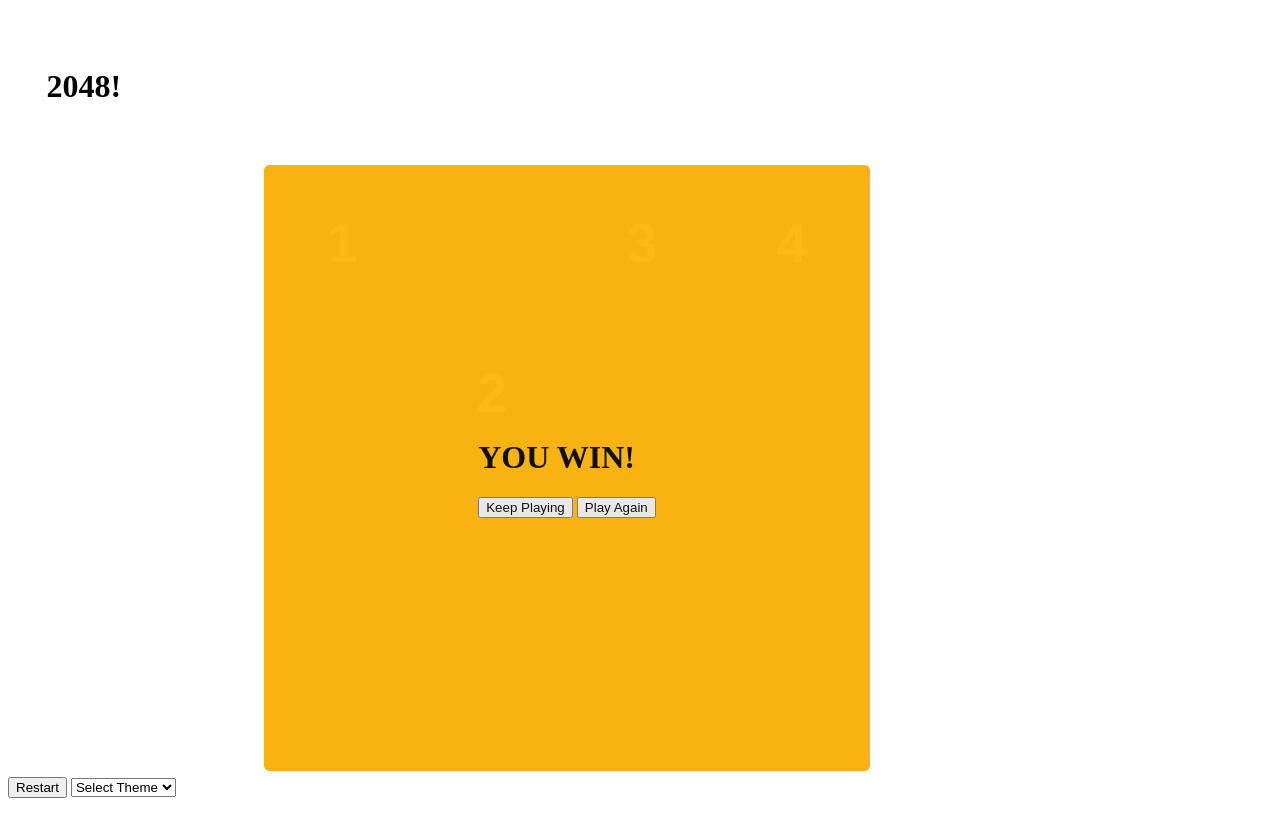
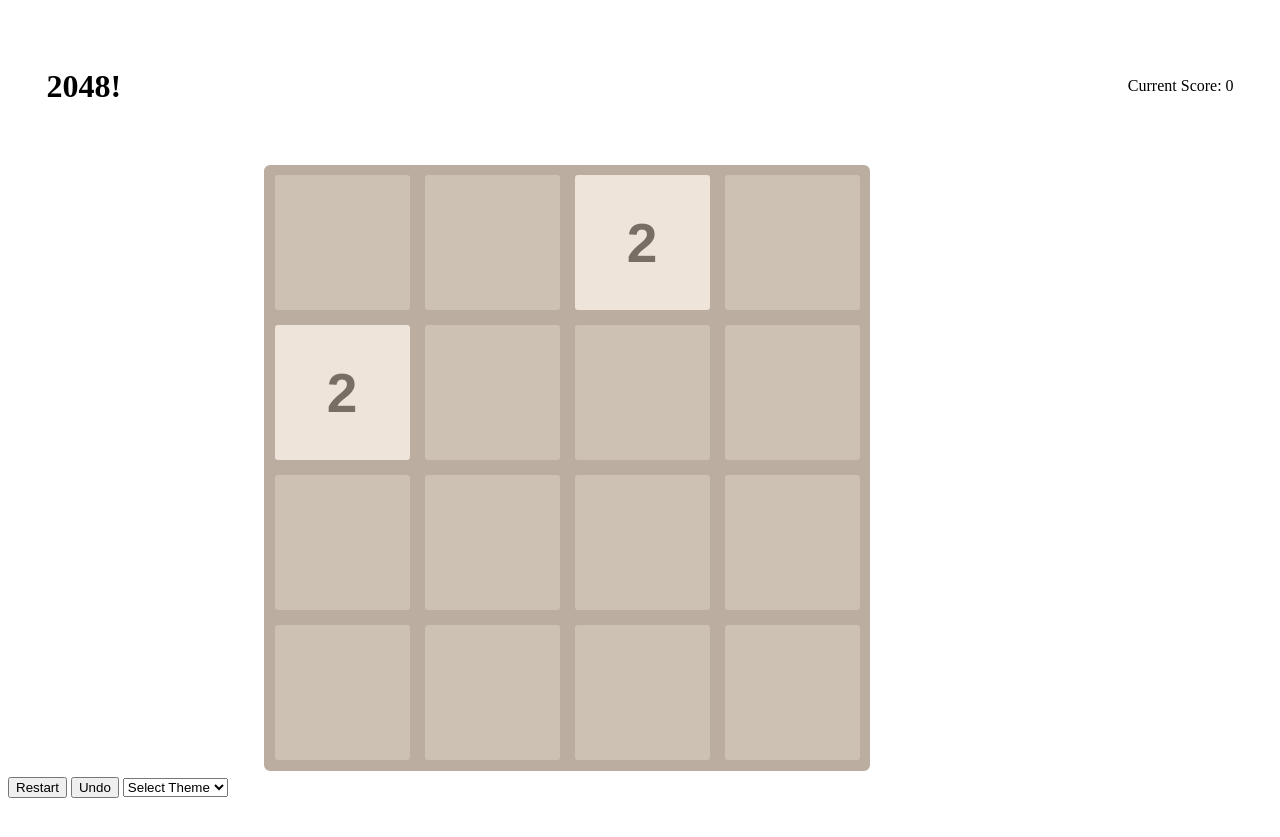
Before and after one commit to jbetz34/jbetz34.github.io, a Jekyll site: the page docs/2048.html, which Jekyll copies as it is, in a window 1280 px wide. Shown: the top 837 px of the page. Built offline with Jekyll 4.4.1, drawn with Linux system fonts in a browser that asks for light colours.

Commit message:
dont evee let me make changes on moble again

```diff
--- a/docs/2048.html
+++ b/docs/2048.html
@@ -90,6 +90,7 @@
     </div>
     <div id="bottom-buttons">
         <button onclick="initialize()">Restart</button>
+        <button onclick="undo()">Undo</button>
         <select id="theme-selector" onchange="changeTheme(this)">
             <option value="">Select Theme</option>
             <option value="standard">Standard</option>
--- a/docs/2048.js
+++ b/docs/2048.js
@@ -275,16 +275,16 @@ function leftRotate (grid = gameFrame) {
 
 // SECONDARY MOVE FUNCITONS
 function move (n, grid=gameFrame, test=false) {
-    new = clone(grid)
+    clonedGrid = clone(grid)
     for (var i=0; i<4; i++) {
         if (i === n) {
-            new = leftShift( leftCompress( leftShift (new), test))
+            clonedGrid = leftShift( leftCompress( leftShift (clonedGrid), test))
         }
-        new = leftRotate(new)
+        clonedGrid = leftRotate(clonedGrid)
     }
-    if (grid.toString() != new.toString()) {
+    if (grid.toString() != clonedGrid.toString()) {
         if (!test) { prevFrame = clone(grid) }
-        grid = generateRandomBlock(new)
+        grid = generateRandomBlock(clonedGrid)
     }
     return grid
 }
```
